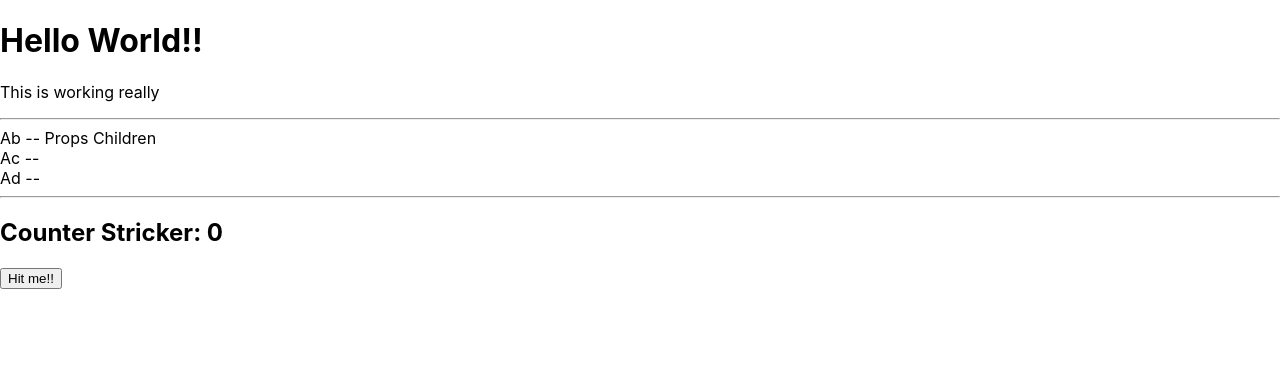
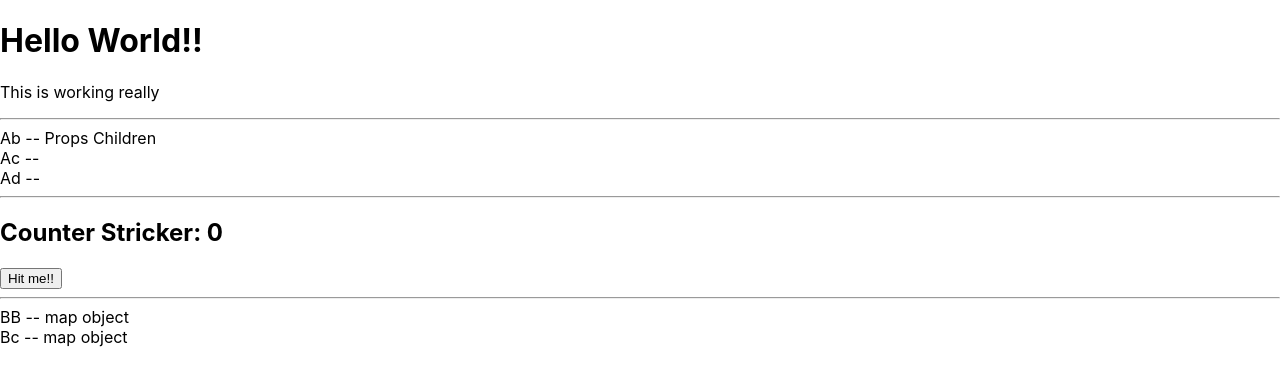
Before and after one commit to anil-bomma/react-burger-app, a React (Create React App) app: page / in a window 1280 px wide. Shown: the top 386 px of the page. Built offline with nearby package versions, Linux system fonts and the light colour scheme.

Commit message:
added map object in react

```diff
--- a/src/App.js
+++ b/src/App.js
@@ -1,19 +1,35 @@
+import React, { Component } from "react";
+
+
 import Person from "./Person/Person";
 import Counter from "./Person/Counter";
 
-function App() {
+class App extends Component {
+
+  state = {
+    persons: [{ name: "BB" }, { name: "Bc" }],
+  };
+
+  render() {
+    const personMap = this.state.persons.map((item) => (
+      <Person key={item.name} name={item.name}> map object</Person>
+    ));
+
     return (
       <div className="center">
         <h1>Hello World!!</h1>
         <p>This is working really</p>
         <hr />
         <Person name="Ab">Props Children</Person>
-      <Person name="Ac"/>
-      <Person name="Ad"/>
+        <Person name="Ac" />
+        <Person name="Ad" />
         <hr />
-      <Counter name="Counter Stricker: "/>
+        <Counter name="Counter Stricker: " />
+        <hr />
+        {personMap}
       </div>
     );
   }
+}
 
 export default App;
```
Also changed, not shown: 1 other file (tests, documents, lock files or other folders). Lines whose indentation alone changed are shown as unchanged.
